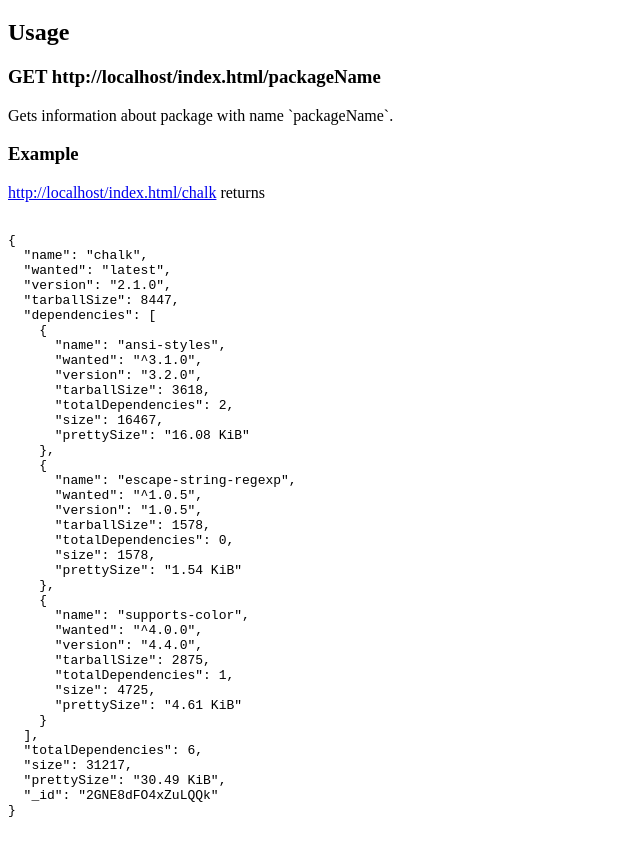
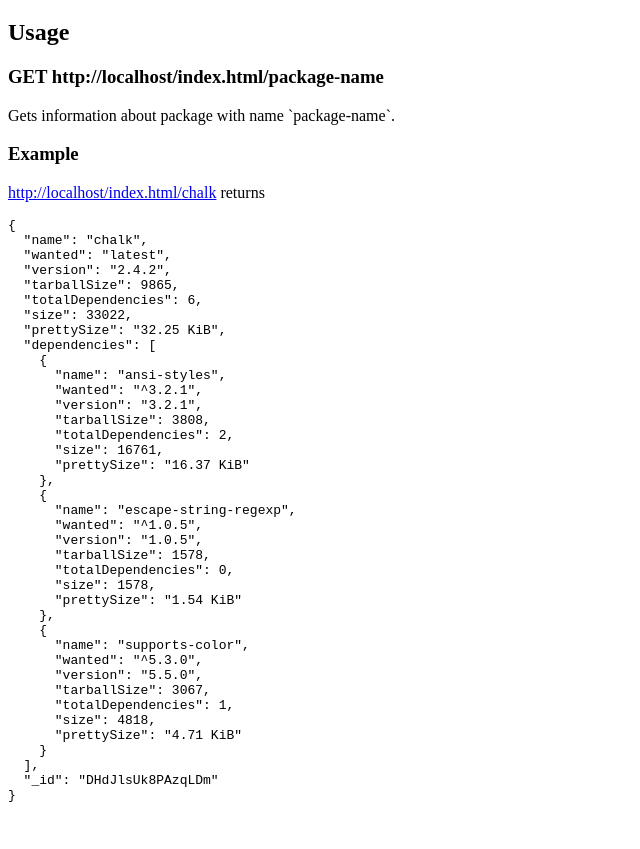
Before and after one commit to arve0/npm-download-size-api, a website: page index.html in a window 1280 px wide. Shown: the part 61-910 px from the top of the page, without its empty margins (0-640 px from the left). After the commit the page ends 880 px from the top, so only its background shows below. Drawn offline with Linux system fonts and the light colour scheme.

Commit message:
update index

```diff
--- a/index.html
+++ b/index.html
@@ -11,25 +11,27 @@
 <body>
   <h1>NPM download size API</h1>
   <h2>Usage</h2>
-  <h3>GET <span id=href></span>packageName</h3>
-  <p>Gets information about package with name `packageName`.</p>
+  <h3>GET <span id=href></span>package-name</h3>
+  <p>Gets information about package with name `package-name`.</p>
   <h3>Example</h3>
   <p><a><span id=href2></span>chalk</a> returns</p>
-  <p><pre><code>
-{
+  <p><pre><code>{
   "name": "chalk",
   "wanted": "latest",
-  "version": "2.1.0",
-  "tarballSize": 8447,
+  "version": "2.4.2",
+  "tarballSize": 9865,
+  "totalDependencies": 6,
+  "size": 33022,
+  "prettySize": "32.25 KiB",
   "dependencies": [
     {
       "name": "ansi-styles",
-      "wanted": "^3.1.0",
-      "version": "3.2.0",
-      "tarballSize": 3618,
+      "wanted": "^3.2.1",
+      "version": "3.2.1",
+      "tarballSize": 3808,
       "totalDependencies": 2,
-      "size": 16467,
-      "prettySize": "16.08 KiB"
+      "size": 16761,
+      "prettySize": "16.37 KiB"
     },
     {
       "name": "escape-string-regexp",
@@ -42,20 +44,16 @@
     },
     {
       "name": "supports-color",
-      "wanted": "^4.0.0",
-      "version": "4.4.0",
-      "tarballSize": 2875,
+      "wanted": "^5.3.0",
+      "version": "5.5.0",
+      "tarballSize": 3067,
       "totalDependencies": 1,
-      "size": 4725,
-      "prettySize": "4.61 KiB"
+      "size": 4818,
+      "prettySize": "4.71 KiB"
     }
   ],
-  "totalDependencies": 6,
-  "size": 31217,
-  "prettySize": "30.49 KiB",
-  "_id": "2GNE8dFO4xZuLQQk"
-}
-  </code></pre></p>
+  "_id": "DHdJlsUk8PAzqLDm"
+}</code></pre></p>
   <script>
     var href = location.href.replace(/([^\/])$/, '$1/');
     ['href', 'href2'].forEach(function (id) {
```
